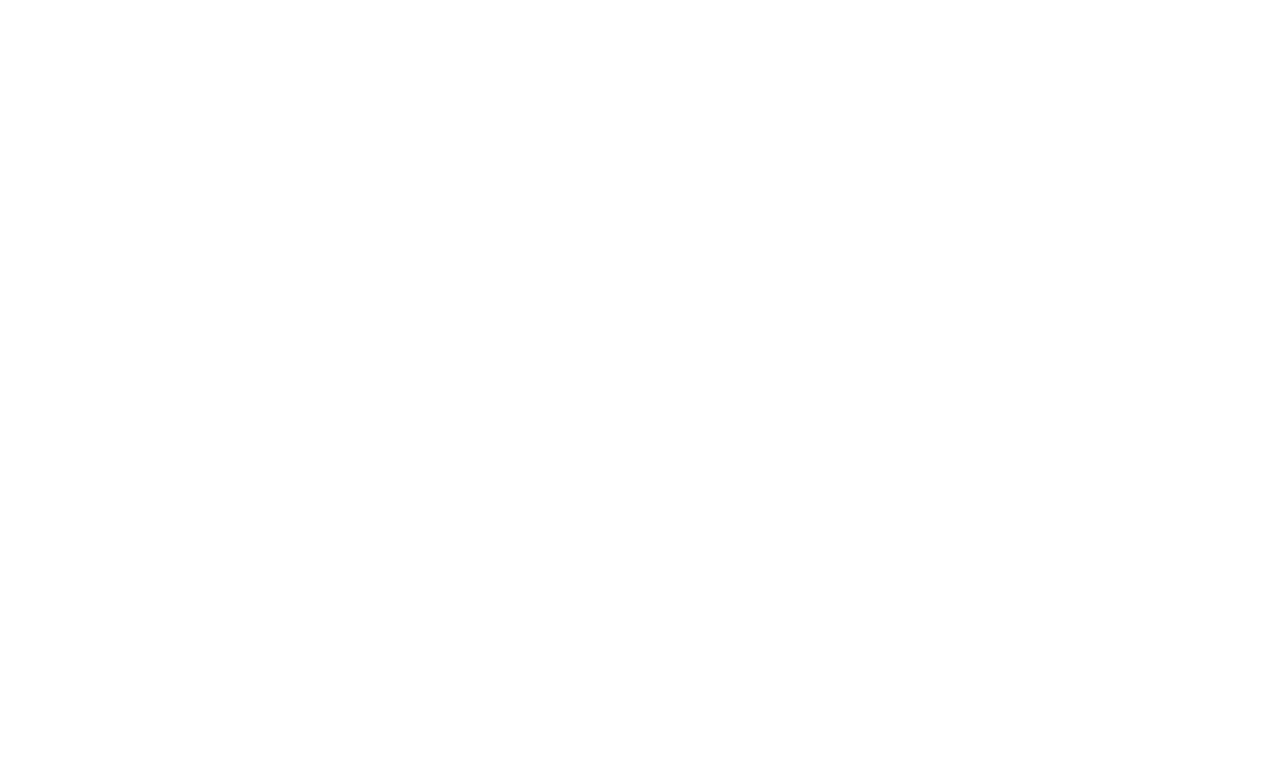
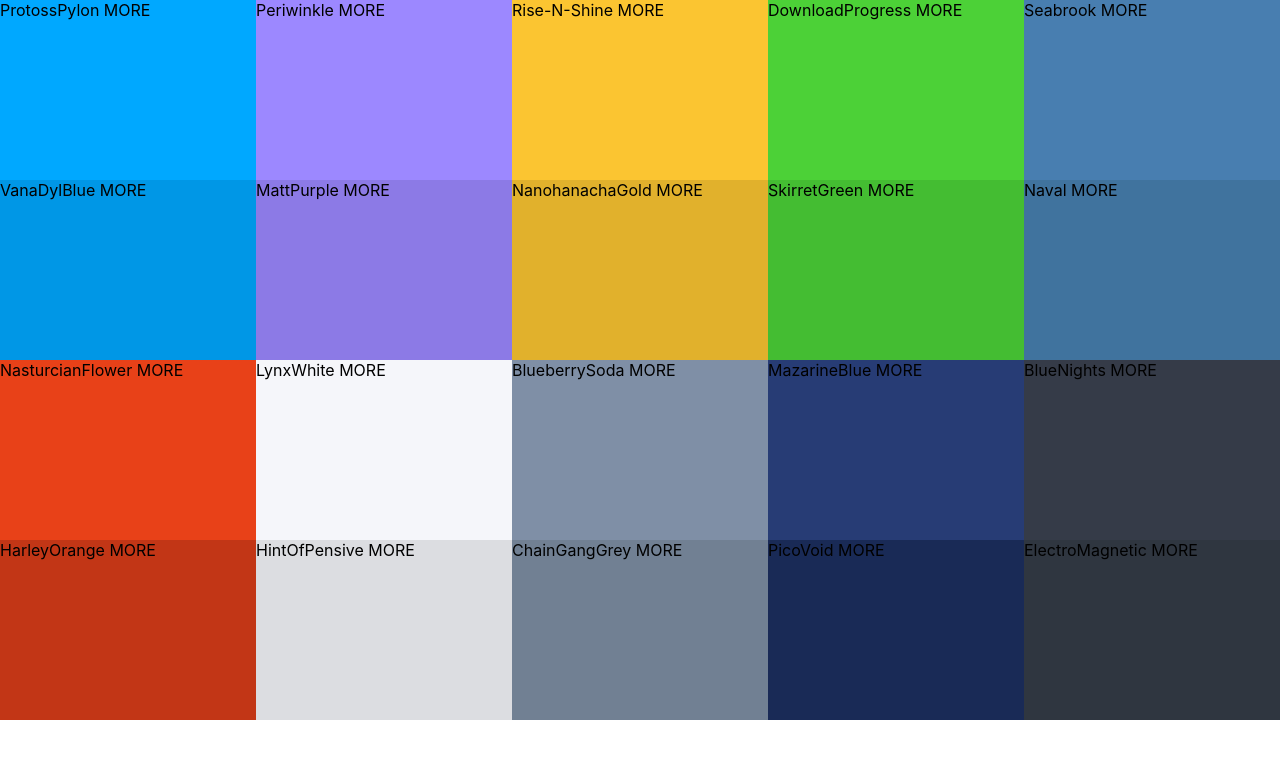
Before and after one commit to ejstylz/react-color-project, a React (Create React App) app: page / in a window 1280 px wide. Shown: the top 758 px of the page. Built offline with nearby package versions, Linux system fonts and the light colour scheme.

Commit message:
add ColorBox

```diff
--- a/src/App.js
+++ b/src/App.js
@@ -5,7 +5,7 @@
 function App() {
 	return (
 		<div className="App">
-			<Palette {...seedColors[4]} />
+			<Palette {...seedColors[5]} />
 		</div>
 	);
 }
--- /dev/null
+++ b/src/ColorBox.css
@@ -0,0 +1,8 @@
+.ColorBox {
+	width: 20%;
+	height: 25%;
+	margin: 0 auto;
+	display: inline-block;
+	position: relative;
+	cursor: pointer;
+}
--- /dev/null
+++ b/src/ColorBox.js
@@ -0,0 +1,15 @@
+import React, { Component } from 'react';
+import './ColorBox.css';
+
+class ColorBox extends Component {
+	render() {
+		return (
+			<div style={{ background: this.props.background }} className="ColorBox">
+				<span>{this.props.name} </span>
+				<span>MORE</span>
+			</div>
+		);
+	}
+}
+
+export default ColorBox;
--- /dev/null
+++ b/src/Palette.css
@@ -0,0 +1,7 @@
+.Palette {
+	height: 100vh;
+}
+
+.Palette-colors {
+	height: 90%;
+}
--- a/src/Palette.js
+++ b/src/Palette.js
@@ -1,11 +1,14 @@
 import React, { Component } from 'react';
+import ColorBox from './ColorBox';
+import './Palette.css';
 
 export class Palette extends Component {
 	render() {
+		const colorBoxes = this.props.colors.map(color => <ColorBox background={color.color} name={color.name} />);
 		return (
 			<div className="Palette">
 				{/* Navbar goes here */}
-				<div className="Palette-colors">{/* bunch of color boxes */}</div>
+				<div className="Palette-colors">{colorBoxes}</div>
 				{/* footer eventually */}
 			</div>
 		);
```
